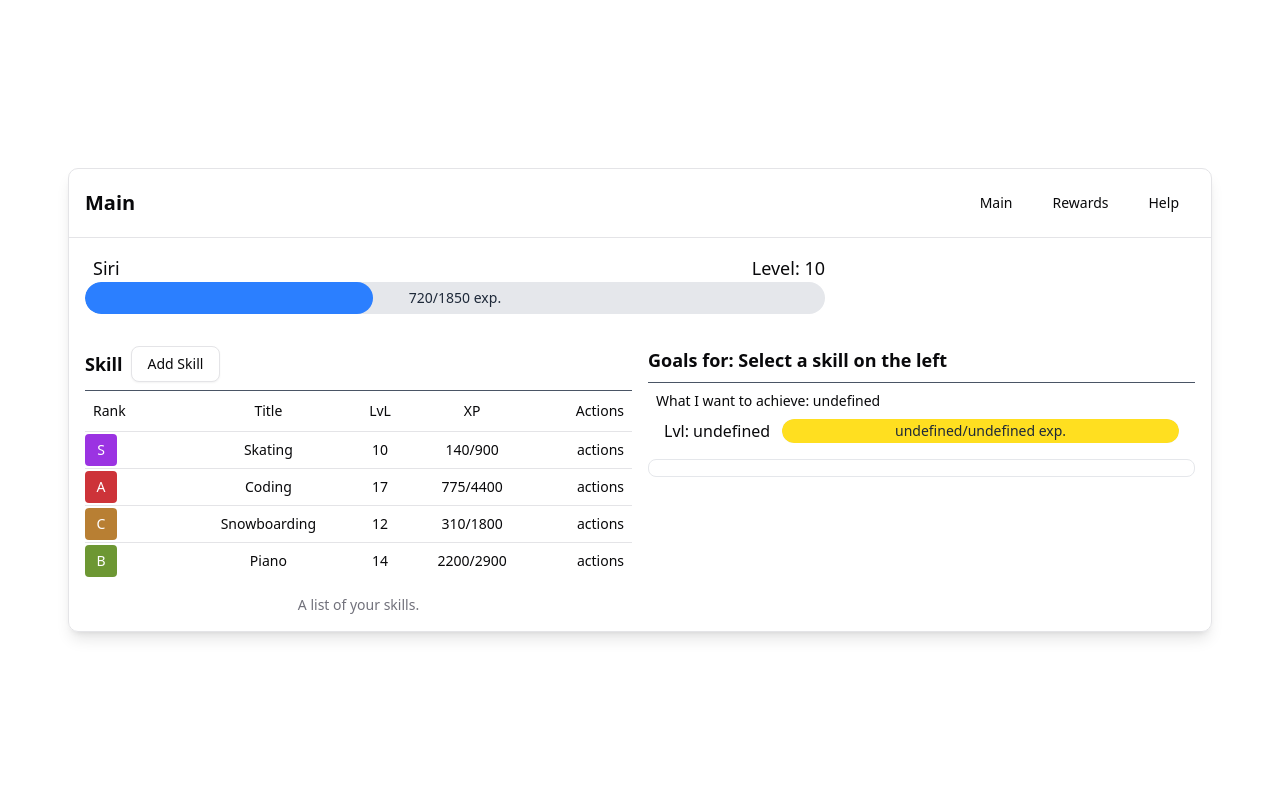
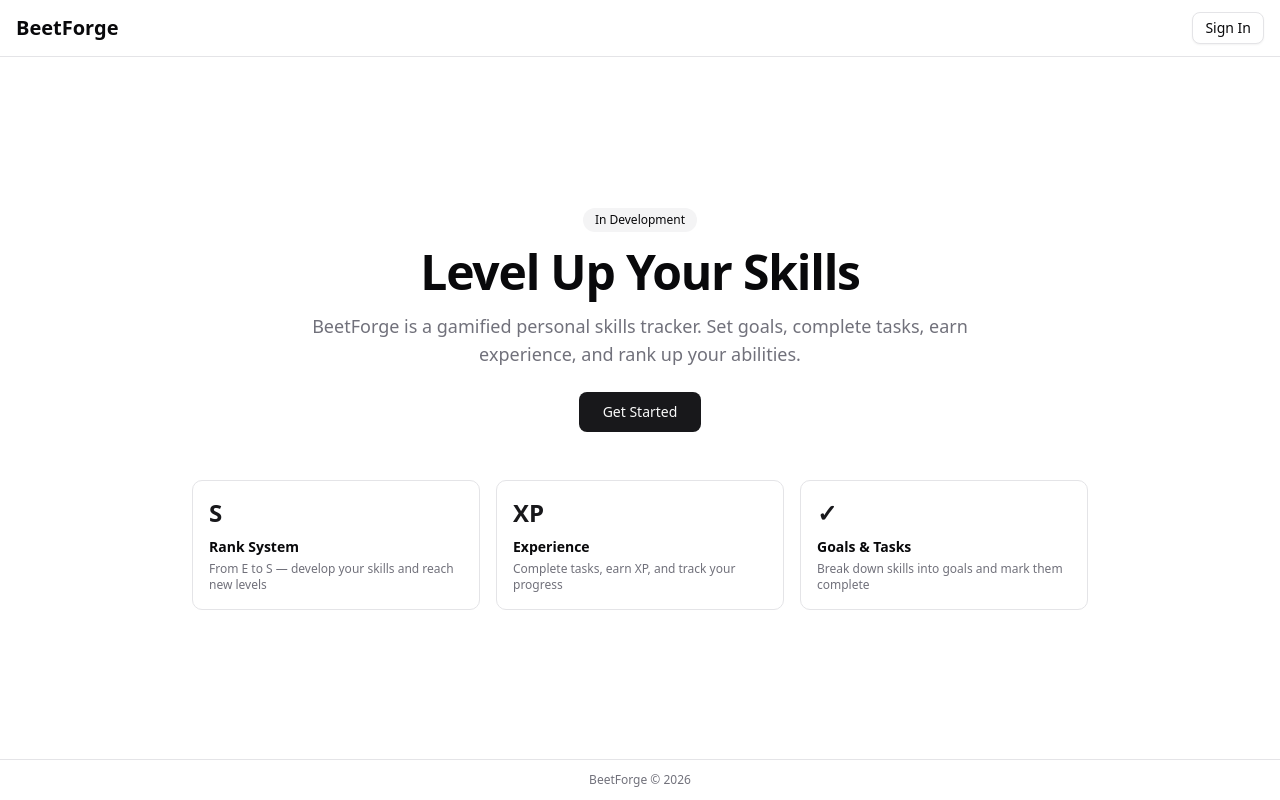
Before and after one commit to Jophkins/beetforge, a Next.js app: page / in a window 1280 px wide. Built offline with nearby package versions, Linux system fonts and the light colour scheme.

Commit message:
:sparkles: feat: added landing page, app migrated to app/page.tsx

```diff
--- a/src/app/(site)/page.tsx
+++ b/src/app/(site)/page.tsx
@@ -1,138 +1,81 @@
-"use client";
-import { useState } from "react";
+import Link from "next/link";
 
-import type { Skill } from "@/src/entities/rank/types";
+import { Button } from "@/src/components/ui/button";
 
-import Character from "@/src/components/character/character";
-import Header from "@/src/components/header/header";
-import SkillsTable from "@/src/components/skills-table/skills-table";
-import TasksTable from "@/src/components/tasks-table/tasks-table";
+export default function LandingPage() {
+  return (
+    <div className="h-screen bg-background flex flex-col overflow-hidden">
+      {/* Header */}
+      <header className="border-b shrink-0">
+        <div className="container mx-auto px-4 py-3 flex items-center justify-between">
+          <div className="text-xl font-bold">BeetForge</div>
+          <nav className="flex gap-4">
+            <Link href="/app">
+              <Button variant="outline" size="sm">Sign In</Button>
+            </Link>
+          </nav>
+        </div>
+      </header>
 
-export default function HomePage() {
-  const [skills, setSkills] = useState<Skill[]>([
-    {
-      id: 1,
-      skillName: "Skating",
-      description: "I can skate",
-      rank: "S",
-      level: 10,
-      currentXp: 140,
-      nextLevelXp: 900,
-      goals: [
-        {
-          id: 1,
-          goalName: "Skate 10 times",
-          isCompleted: true,
-        },
-        {
-          id: 2,
-          goalName: "Do an ollie",
-          isCompleted: false,
-        },
-        {
-          id: 3,
-          goalName: "Land a kickflip",
-          isCompleted: false,
-        },
-      ],
-    },
-    {
-      id: 2,
-      skillName: "Coding",
-      description: "I can code",
-      rank: "A",
-      level: 17,
-      currentXp: 775,
-      nextLevelXp: 4400,
-      goals: [
-        {
-          id: 1,
-          goalName: "Code a website",
-          isCompleted: false,
-        },
-        {
-          id: 2,
-          goalName: "Code a mobile app",
-          isCompleted: false,
-        },
-      ],
-    },
-    {
-      id: 3,
-      skillName: "Snowboarding",
-      description: "I can snowboard",
-      rank: "C",
-      level: 12,
-      currentXp: 310,
-      nextLevelXp: 1800,
-      goals: [
-        {
-          id: 1,
-          goalName: "Snowboard 10 times",
-          isCompleted: false,
-        },
-        {
-          id: 2,
-          goalName: "Land a 360",
-          isCompleted: false,
-        },
-      ],
-    },
-    {
-      id: 4,
-      skillName: "Piano",
-      description: "I can play piano",
-      rank: "B",
-      level: 14,
-      currentXp: 2200,
-      nextLevelXp: 2900,
-      goals: [
-        {
-          id: 1,
-          goalName: "Play a song",
-          isCompleted: false,
-        },
-        {
-          id: 2,
-          goalName: "Play a song by Beethoven",
-          isCompleted: true,
-        },
-      ],
-    },
-  ]);
+      {/* Hero */}
+      <main className="flex-1 flex flex-col items-center justify-center px-4 overflow-y-auto">
+        <div className="max-w-4xl w-full text-center space-y-4">
+          <div className="inline-block px-3 py-1 text-xs font-medium bg-muted rounded-full">
+            In Development
+          </div>
 
-  const [selectedSkillId, setSelectedSkillId] = useState<number | null>(null);
-  const selectedSkill = skills.find(skill => skill.id === selectedSkillId);
+          <h1 className="text-4xl md:text-5xl font-bold tracking-tight">
+            Level Up Your Skills
+          </h1>
 
-  const addSkill = (newSkill: Omit<Skill, "id" | "level" | "currentXp" | "nextLevelXp">) => {
-    const skill: Skill = {
-      ...newSkill,
-      id: skills.length > 0 ? Math.max(...skills.map(s => s.id), 0) + 1 : 1,
-      level: 1,
-      currentXp: 0,
-      nextLevelXp: 100,
-    };
-    setSkills([...skills, skill]);
-  };
+          <p className="text-base md:text-lg text-muted-foreground max-w-2xl mx-auto">
+            BeetForge is a gamified personal skills tracker.
+            Set goals, complete tasks, earn experience, and rank up your abilities.
+          </p>
 
-  return (
-    <div className="flex items-center justify-center h-screen p-4">
-      <div className="w-11/12 max-w-7xl border rounded-lg shadow-lg">
-        <Header />
-        <main className="p-4">
-          <div className="w-2/3">
-            <Character />
+          <div className="flex gap-4 justify-center pt-2">
+            <Link href="/app">
+              <Button size="lg" className="px-6">
+                Get Started
+              </Button>
+            </Link>
           </div>
-          <div className="flex gap-4">
-            <div className="w-2/4 mt-8">
-              <SkillsTable skills={skills} selectedSkillId={selectedSkillId} setSelectedSkillId={setSelectedSkillId} onAddSkill={addSkill} />
+
+          {/* Features preview */}
+          <div className="grid grid-cols-3 gap-4 pt-8 text-left">
+            <div className="p-4 border rounded-lg hover:shadow-md transition-shadow">
+              <div className="text-2xl font-bold mb-2 text-primary">S</div>
+              <h3 className="font-semibold mb-1 text-sm">Rank System</h3>
+              <p className="text-xs text-muted-foreground">
+                From E to S — develop your skills and reach new levels
+              </p>
             </div>
-            <div className="w-2/4 mt-8">
-              <TasksTable selectedSkill={selectedSkill ?? (undefined as unknown as Skill)} />
+
+            <div className="p-4 border rounded-lg hover:shadow-md transition-shadow">
+              <div className="text-2xl font-bold mb-2 text-primary">XP</div>
+              <h3 className="font-semibold mb-1 text-sm">Experience</h3>
+              <p className="text-xs text-muted-foreground">
+                Complete tasks, earn XP, and track your progress
+              </p>
+            </div>
+
+            <div className="p-4 border rounded-lg hover:shadow-md transition-shadow">
+              <div className="text-2xl font-bold mb-2 text-primary">✓</div>
+              <h3 className="font-semibold mb-1 text-sm">Goals & Tasks</h3>
+              <p className="text-xs text-muted-foreground">
+                Break down skills into goals and mark them complete
+              </p>
             </div>
           </div>
-        </main>
-      </div>
+        </div>
+      </main>
+
+      {/* Footer */}
+      <footer className="border-t py-3 shrink-0">
+        <div className="container mx-auto px-4 text-center text-xs text-muted-foreground">
+          BeetForge © 2026
+        </div>
+      </footer>
     </div>
   );
 }
--- /dev/null
+++ b/src/app/app/page.tsx
@@ -0,0 +1,138 @@
+"use client";
+import { useState } from "react";
+
+import type { Skill } from "@/src/entities/rank/types";
+
+import Character from "@/src/components/character/character";
+import Header from "@/src/components/header/header";
+import SkillsTable from "@/src/components/skills-table/skills-table";
+import TasksTable from "@/src/components/tasks-table/tasks-table";
+
+export default function HomePage() {
+  const [skills, setSkills] = useState<Skill[]>([
+    {
+      id: 1,
+      skillName: "Skating",
+      description: "I can skate",
+      rank: "S",
+      level: 10,
+      currentXp: 140,
+      nextLevelXp: 900,
+      goals: [
+        {
+          id: 1,
+          goalName: "Skate 10 times",
+          isCompleted: true,
+        },
+        {
+          id: 2,
+          goalName: "Do an ollie",
+          isCompleted: false,
+        },
+        {
+          id: 3,
+          goalName: "Land a kickflip",
+          isCompleted: false,
+        },
+      ],
+    },
+    {
+      id: 2,
+      skillName: "Coding",
+      description: "I can code",
+      rank: "A",
+      level: 17,
+      currentXp: 775,
+      nextLevelXp: 4400,
+      goals: [
+        {
+          id: 1,
+          goalName: "Code a website",
+          isCompleted: false,
+        },
+        {
+          id: 2,
+          goalName: "Code a mobile app",
+          isCompleted: false,
+        },
+      ],
+    },
+    {
+      id: 3,
+      skillName: "Snowboarding",
+      description: "I can snowboard",
+      rank: "C",
+      level: 12,
+      currentXp: 310,
+      nextLevelXp: 1800,
+      goals: [
+        {
+          id: 1,
+          goalName: "Snowboard 10 times",
+          isCompleted: false,
+        },
+        {
+          id: 2,
+          goalName: "Land a 360",
+          isCompleted: false,
+        },
+      ],
+    },
+    {
+      id: 4,
+      skillName: "Piano",
+      description: "I can play piano",
+      rank: "B",
+      level: 14,
+      currentXp: 2200,
+      nextLevelXp: 2900,
+      goals: [
+        {
+          id: 1,
+          goalName: "Play a song",
+          isCompleted: false,
+        },
+        {
+          id: 2,
+          goalName: "Play a song by Beethoven",
+          isCompleted: true,
+        },
+      ],
+    },
+  ]);
+
+  const [selectedSkillId, setSelectedSkillId] = useState<number | null>(null);
+  const selectedSkill = skills.find(skill => skill.id === selectedSkillId);
+
+  const addSkill = (newSkill: Omit<Skill, "id" | "level" | "currentXp" | "nextLevelXp">) => {
+    const skill: Skill = {
+      ...newSkill,
+      id: skills.length > 0 ? Math.max(...skills.map(s => s.id), 0) + 1 : 1,
+      level: 1,
+      currentXp: 0,
+      nextLevelXp: 100,
+    };
+    setSkills([...skills, skill]);
+  };
+
+  return (
+    <div className="flex items-center justify-center h-screen p-4">
+      <div className="w-11/12 max-w-7xl border rounded-lg shadow-lg">
+        <Header />
+        <main className="p-4">
+          <div className="w-2/3">
+            <Character />
+          </div>
+          <div className="flex gap-4">
+            <div className="w-2/4 mt-8">
+              <SkillsTable skills={skills} selectedSkillId={selectedSkillId} setSelectedSkillId={setSelectedSkillId} onAddSkill={addSkill} />
+            </div>
+            <div className="w-2/4 mt-8">
+              <TasksTable selectedSkill={selectedSkill ?? (undefined as unknown as Skill)} />
+            </div>
+          </div>
+        </main>
+      </div>
+    </div>
+  );
+}
```
